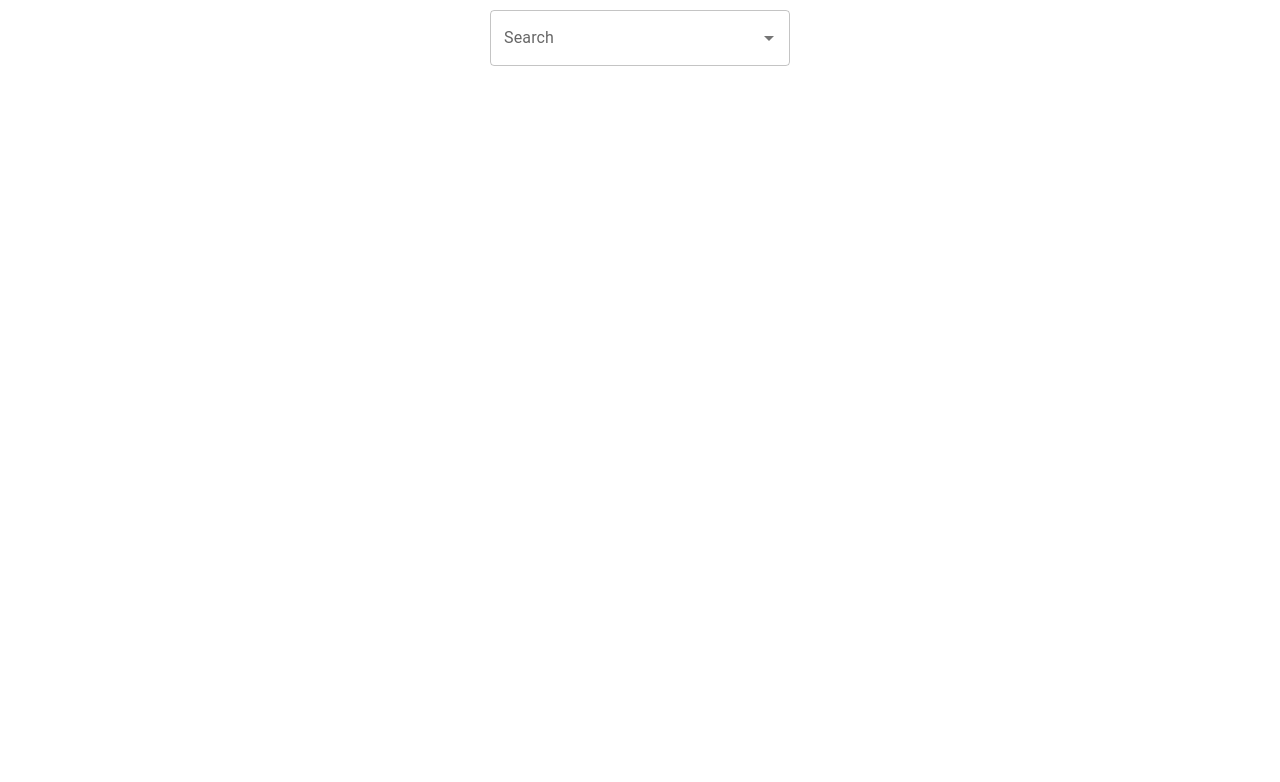
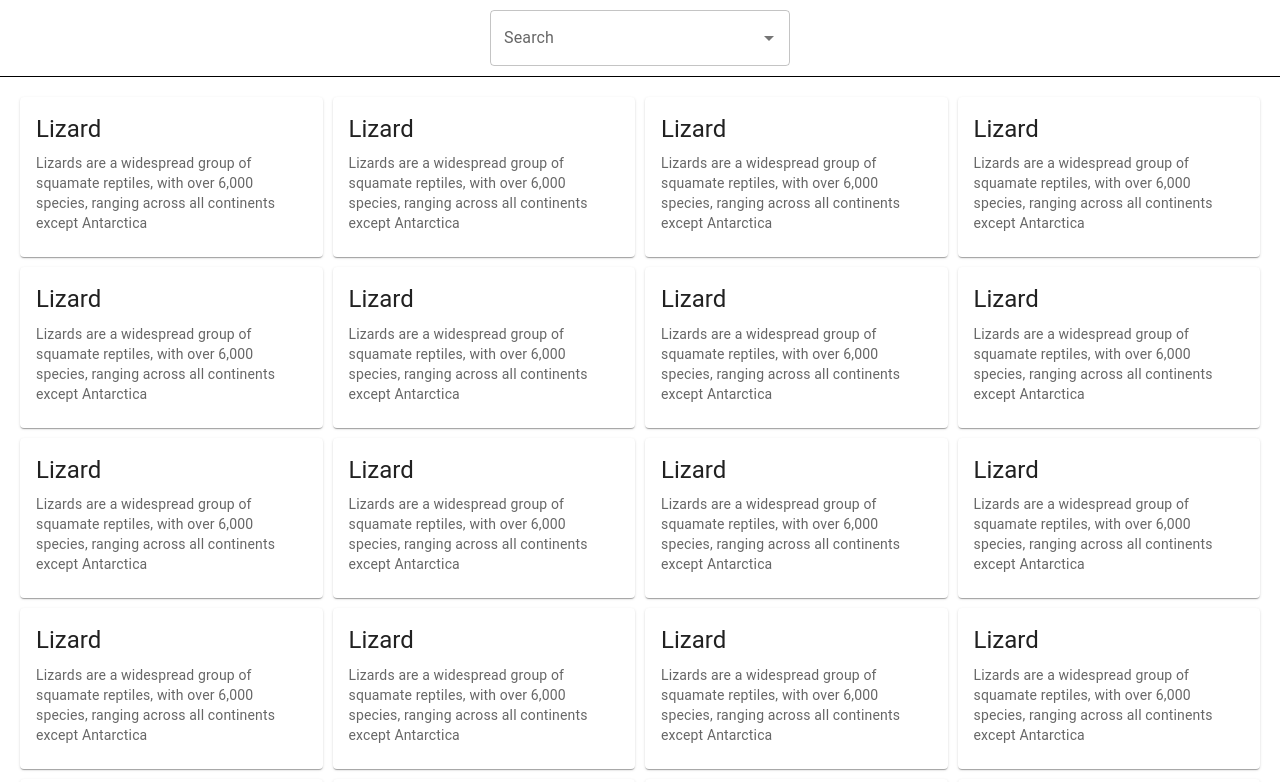
Before and after one commit to PabloPicas0/Photo-Catalog-App, a React (Vite) app: page / in a window 1280 px wide. Shown: the top 782 px of the page. Built offline with nearby package versions, Linux system fonts and the light colour scheme.

Commit message:
created basic catalog concept

```diff
--- a/src/App.css
+++ b/src/App.css
@@ -1,6 +1,16 @@
 #search-bar {
-    display: flex;
-    justify-content: center;
-    align-items: center;
-    padding: 10px 0px;
+  display: flex;
+  justify-content: center;
+  align-items: center;
+  padding: 10px 0px;
+  border-bottom: 1px solid black;
 }
+
+.wrapper {
+  display: grid;
+  justify-items: center;
+  align-items: center;
+  gap: 10px;
+  grid-template-columns: repeat(4, 1fr);
+  padding: 20px 20px;
+}
--- a/src/App.jsx
+++ b/src/App.jsx
@@ -1,8 +1,9 @@
 import { useEffect, useState } from "react";
 
+import "./App.css";
+
 import SearchBar from "./Components/SearchBar";
-
-import "./App.css";
+import MainCard from "./Components/Card";
 
 function App() {
   const [autocomplete, setAutocomplete] = useState([]);
@@ -20,6 +21,7 @@ function App() {
   return (
     <>
       <SearchBar autocomplete={autocomplete} />
+      <MainCard autocomplete={autocomplete} />
     </>
   );
 }
--- a/src/Components/Card.jsx
+++ b/src/Components/Card.jsx
@@ -0,0 +1,26 @@
+import { Card, CardContent, Typography } from "@mui/material";
+
+
+const MainCard = (props) => {
+    return (
+      <div className="wrapper">
+        {props.autocomplete.map((element, idx) => {
+          return (
+            <Card sx={{ maxWidth: 345 }} key={idx}>
+              <CardContent>
+                <Typography gutterBottom variant="h5" component="div">
+                  Lizard
+                </Typography>
+                <Typography variant="body2" color="text.secondary">
+                  Lizards are a widespread group of squamate reptiles, with over 6,000 species, ranging across
+                  all continents except Antarctica
+                </Typography>
+              </CardContent>
+            </Card>
+          );
+        })}
+      </div>
+    );
+}
+
+export default MainCard;
```
